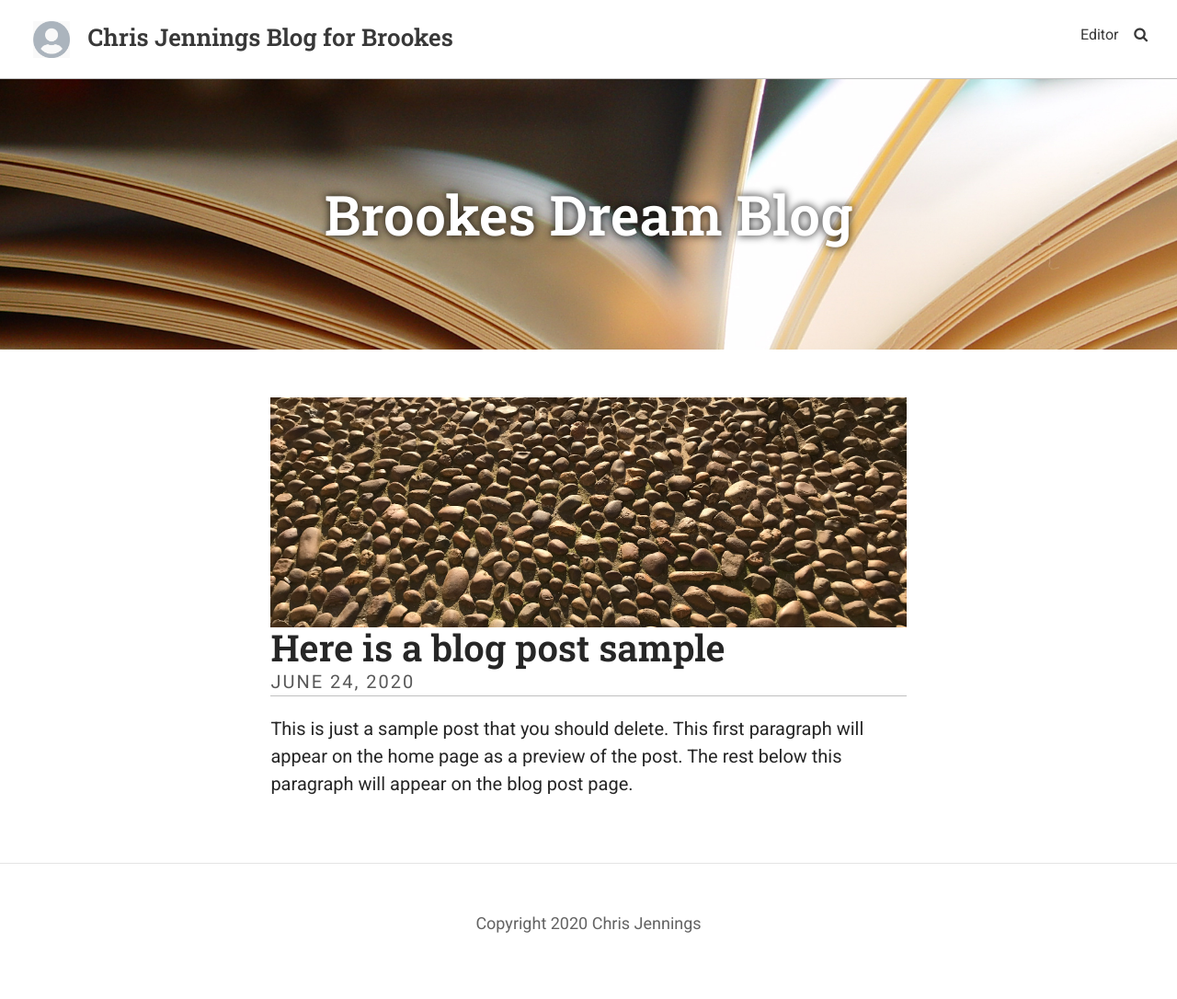
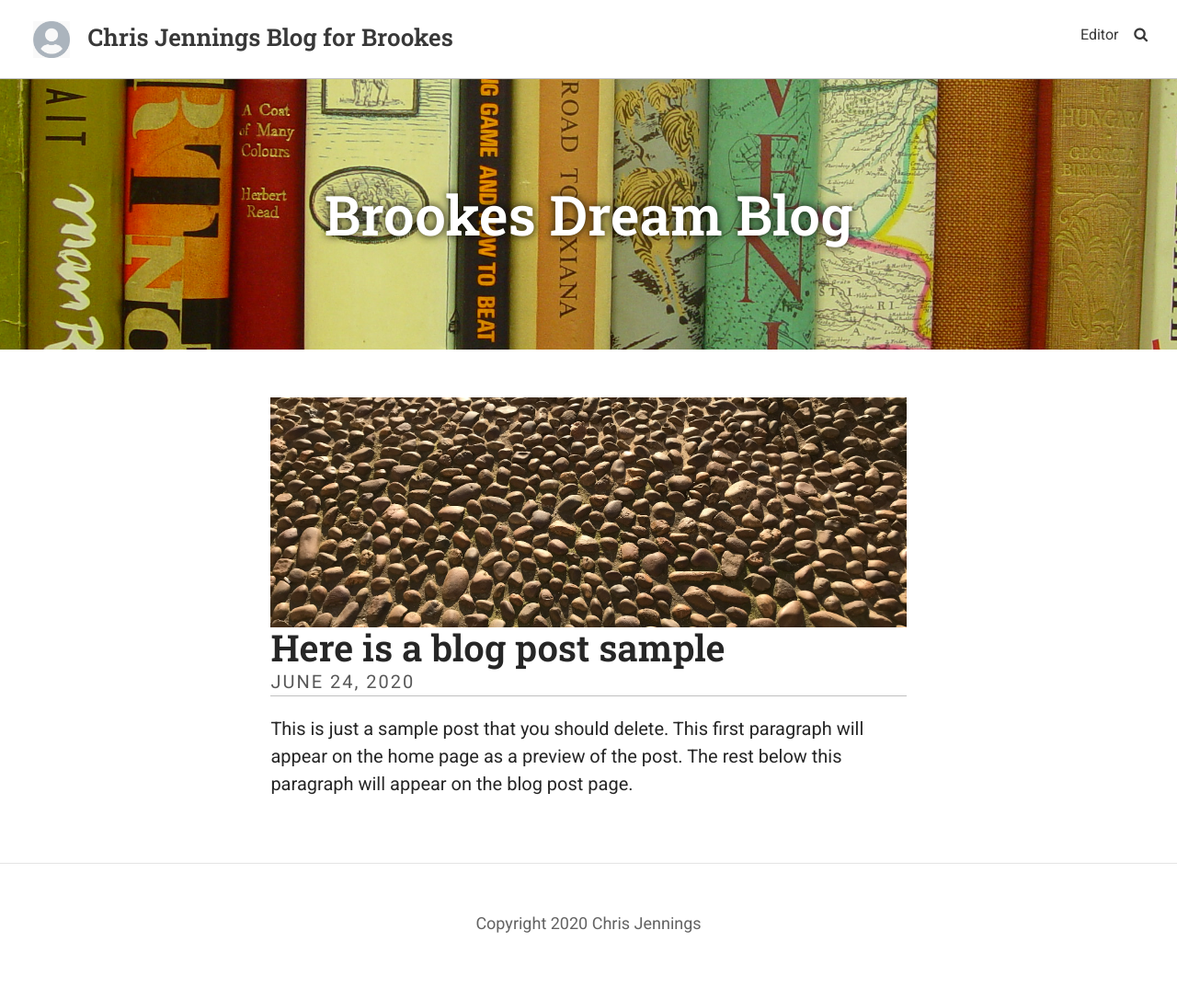
Before and after one commit to eyescroll/mybrookesblog, a Jekyll site: the page built from index.html, in a window 1280 px wide. Shown: the whole page at 92% size. Built offline with Jekyll 4.4.1, drawn with Linux system fonts in a browser that asks for light colours; the list of posts is cut into pages by our own code.

Commit message:
Update Settings “general”

```diff
--- a/_data/settings.yml
+++ b/_data/settings.yml
@@ -1,6 +1,6 @@
 title: Chris Jennings Blog for Brookes
 description: This web site os a sample for my students
-header_feature_image: /uploads/pages.jpg
+header_feature_image: ../uploads/49078305272_9001a1d84a_3k.jpg
 items:
   - name: Editor
     siteurl: /admin/
```
Also changed, not shown: uploads/49078305272_9001a1d84a_3k.jpg (added).
